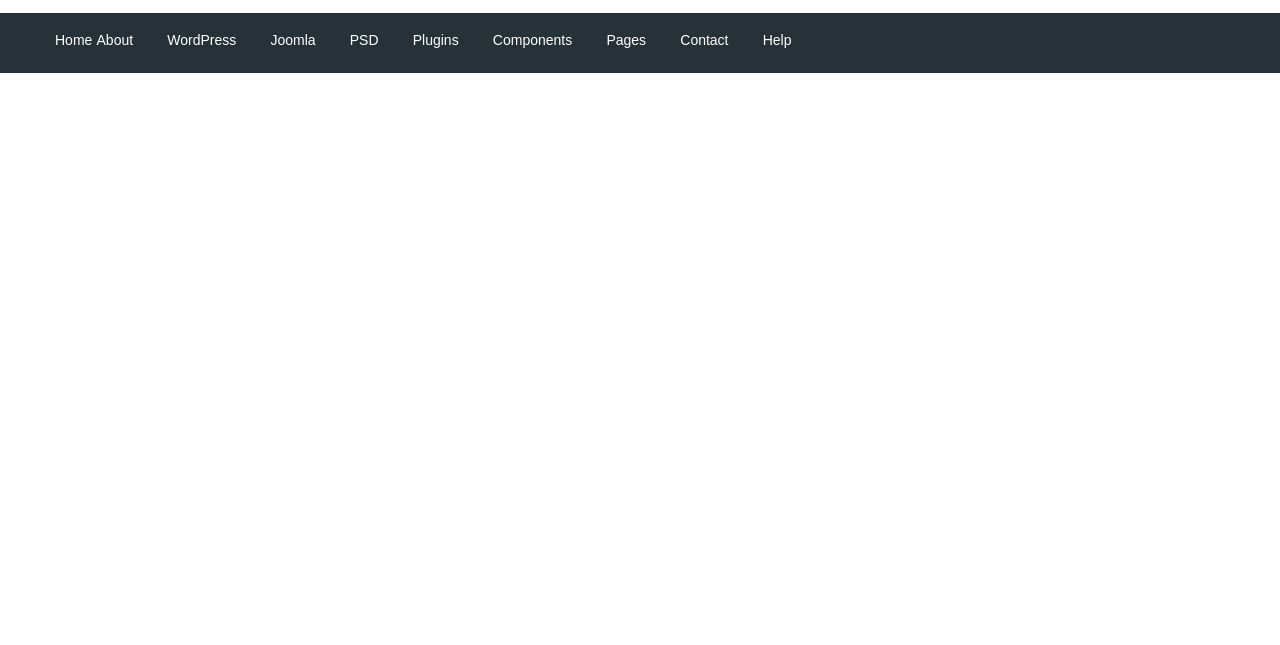
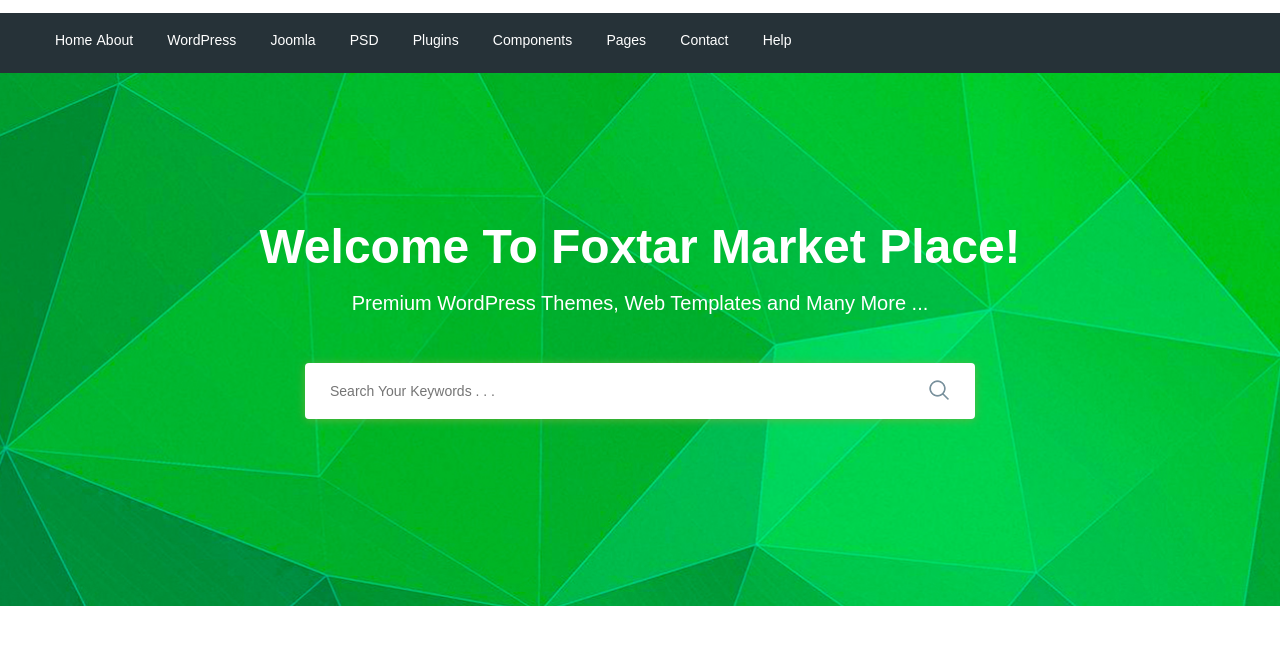
Before and after one commit to Kulikova-Larysa/moderno, a website: page app/index.html in a window 1280 px wide. Shown: the part 77-722 px from the top of the page. Drawn offline with nearby package versions, Linux system fonts and the light colour scheme; files that its build step writes are made by us from their sources.

Commit message:
added search section

```diff
--- a/app/index.html
+++ b/app/index.html
@@ -77,6 +77,27 @@
     </div>
   </header>
 
+  <section class="search" style="background-image: url(images/search-bg.jpg);">
+    <div class="container">
+      <div class="search__inner">
+        <div class="search__inner-title">
+          Welcome To Foxtar Market Place!
+        </div>
+        <div class="search__inner-text">
+          Premium WordPress Themes, Web Templates and Many More ...
+        </div>
+        <div class="search__inner-form">
+          <form>
+            <input type="text" placeholder="Search Your Keywords . . ." required>
+            <button type="submit">
+              <img src="images/icons-search.png" alt="">
+            </button>
+          </form>
+        </div>
+      </div>
+    </div>
+  </section>
+
   <script src="https://ajax.googleapis.com/ajax/libs/jquery/3.5.1/jquery.min.js"></script>
   <script src="js/libs.min.js"></script>
   <script src="js/main.min.js"></script>
--- a/app/scss/fonts.scss
+++ b/app/scss/fonts.scss
@@ -5,11 +5,3 @@
   font-weight: 400;
   font-display: swap;
 }
-
-@font-face {
-  font-family: 'Roboto-Medium', sans-serif;
-  src: url(../fonts/Roboto-Medium.woff2) format('woff2'),
-       url(../fonts/Roboto-Medium.woff) format('woff');
-  font-weight: 500;
-  font-display: swap;
-}
--- a/app/scss/style.scss
+++ b/app/scss/style.scss
@@ -48,7 +48,7 @@
 }
 
 .menu__list {
-  font-family: 'Roboto-Medium', sans-serif;
+
   li {
     display: inline-block;
     & + li {
@@ -58,5 +58,59 @@
   a {
     color: #fff;
     font-size: 14px;
+    font-family: 'Roboto-Medium', sans-serif;
   }
 }
+
+.search {
+  background-repeat: no-repeat;
+  background-size: cover;
+  background-position: center;
+  min-height: 533px;
+  &__inner {
+    padding: 155px 0 100px;
+    color: #fff;
+    text-align: center;
+    &-title {
+      font-size: 48px;
+      line-height: 38px;
+      font-weight: 700;
+      margin-bottom: 28px;
+    }
+    &-text {
+      margin-bottom: 50px;
+      font-size: 20px;
+      line-height: 19px;
+      font-weight: 500;
+    }
+    &-form {
+      max-width: 670px;
+      margin: 0 auto;
+      position: relative;
+      input {
+        display: block;
+        width: 100%;
+        box-shadow: 0px 1px 10px 0px rgba(124, 178, 64, 0.75);
+        border-radius: 4px;
+        height: 56px;
+        border: none;
+        font-size: 14px;
+        font-weight: 500;
+        padding-left: 25px;
+        padding-right: 60px;
+      }
+      &::placeholder {
+        color: #90a4ae;
+        font-weight: 500;
+
+      }
+      button {
+        position: absolute;
+        border: none;
+        background-color: transparent;
+        right: 20px;
+        top: 16px;
+      }
+    }
+  }
+}
```
Also changed, not shown: app/images/icons-search.png (added), app/images/search-bg.jpg (added), app/scss/_global.scss (line endings or trailing spaces).
